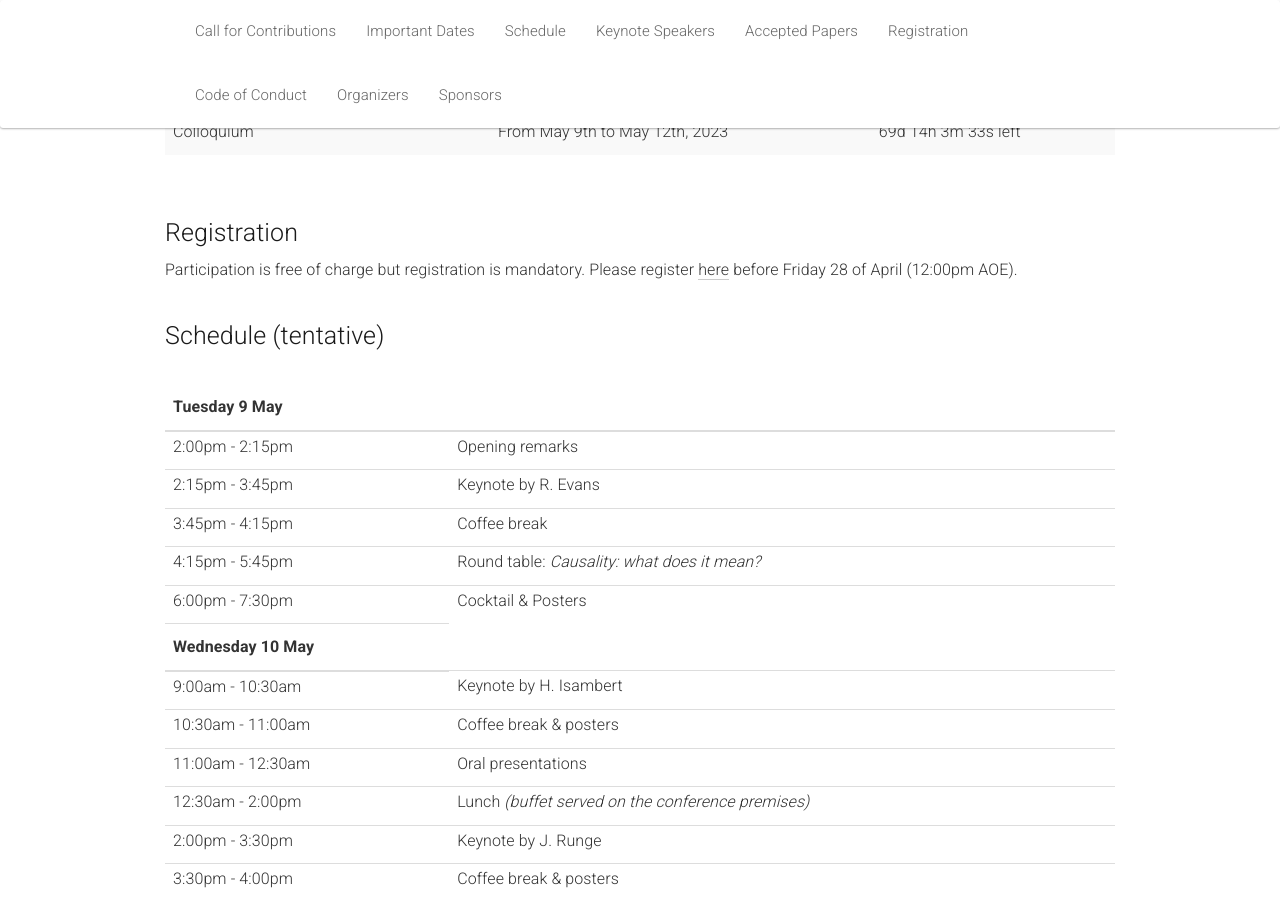
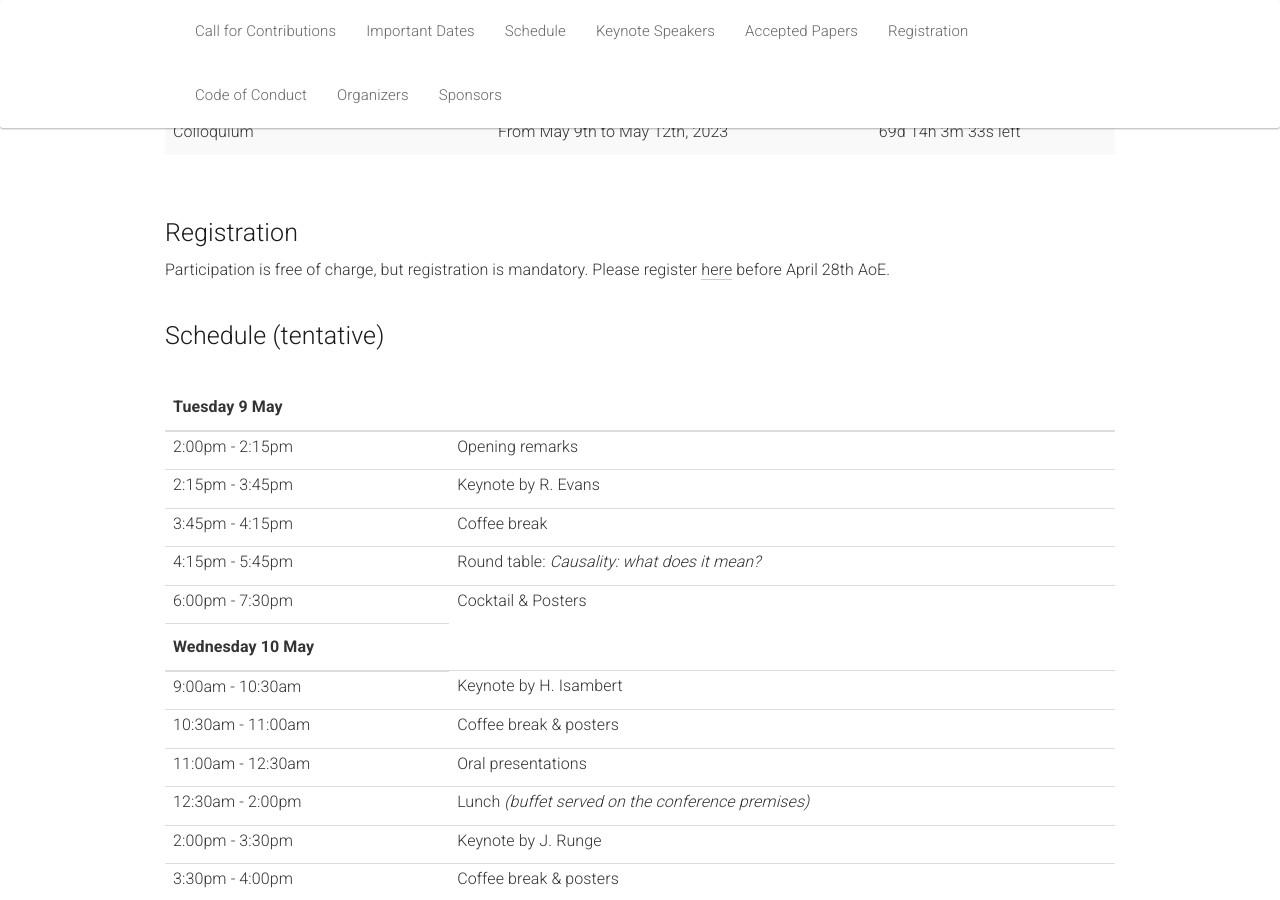
Before and after one commit to quarter-on-causality/quarter-on-causality.github.io, a Jekyll site: the page built from _pages/home_challenges.md, in a window 1280 px wide and 900 px high, scrolled down 2179 px. Built offline with Jekyll 4.4.1, drawn with Linux system fonts in a browser that asks for light colours; nearby versions of some CDN libraries.

Commit message:
Fix some issues

```diff
--- a/_pages/home_challenges.md
+++ b/_pages/home_challenges.md
@@ -107,9 +107,9 @@ acknowledgements: ""
 
 <div class="row">
   <div class="col-xs-12"><a class="anchor" id="registration"></a>
-     <h2>Registration</h2> Participation is free of charge but registration is mandatory. Please register <a href="[url](https://causality.sciencesconf.org/registration?forward-action=index&forward-controller=registration&lang=en)">here</a> before Friday 28 of April (12:00pm AOE).
+     <h2>Registration</h2> Participation is free of charge, but registration is mandatory. Please register <a href="https://causality.sciencesconf.org/registration?forward-action=index&forward-controller=registration&lang=en" target="_blank">here</a> before April 28th AoE.
   </div>
-</div><br>
+</div><br/>
 
 <div class="row">
   <div class="col-xs-12"><a class="anchor" id="schedule"></a>
```
Also changed, not shown: _pages/home_school.md (+5 -3 lines).
